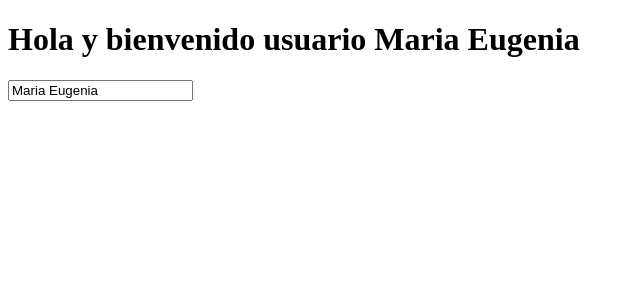
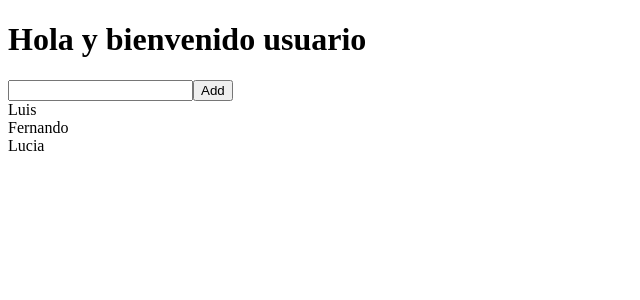
Before and after one commit to EugeBr/angular-course-udemy, an Angular app: page / in a window 1280 px wide. Shown: the top 300 px of the page, without its empty margins (0-640 px from the left). Built offline with nearby package versions, Linux system fonts and the light colour scheme.

Commit message:
If, For examples

```diff
--- a/src/app/usuario.component.html
+++ b/src/app/usuario.component.html
@@ -1,2 +1,4 @@
-<h1>Hola y bienvenido usuario {{usuarioNombre}}</h1>
-<input type="text" [(ngModel)]="usuarioNombre">
+<h1>Hola y bienvenido usuario</h1>
+<input *ngIf="visible" type="text" [(ngModel)]="usuarioNombre">
+<button *ngIf="visible" (click)="addUser()">Add</button>
+<div *ngFor="let user of usuarios">{{user}}</div>
--- a/src/app/usuario.component.ts
+++ b/src/app/usuario.component.ts
@@ -6,6 +6,18 @@ import { Component } from "@angular/core";
 })
 
 export class UsuarioComponent{
-    usuarioNombre = "Maria Eugenia";
 
+    usuarios = ['Luis', 'Fernando', 'Lucia']
+    usuarioNombre = '';
+    visible = false;
+
+    constructor() {
+        setTimeout(() => {
+            this.visible = true;
+        }, 3000);
+    }
+
+    addUser() {
+        this.usuarios.push(this.usuarioNombre);
+    }
 }
```
